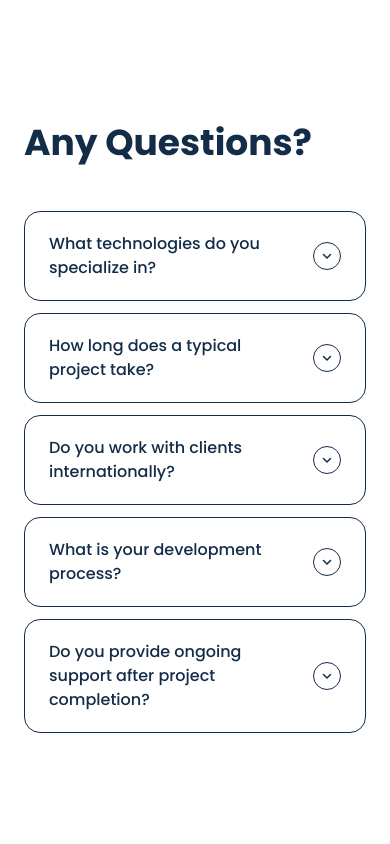
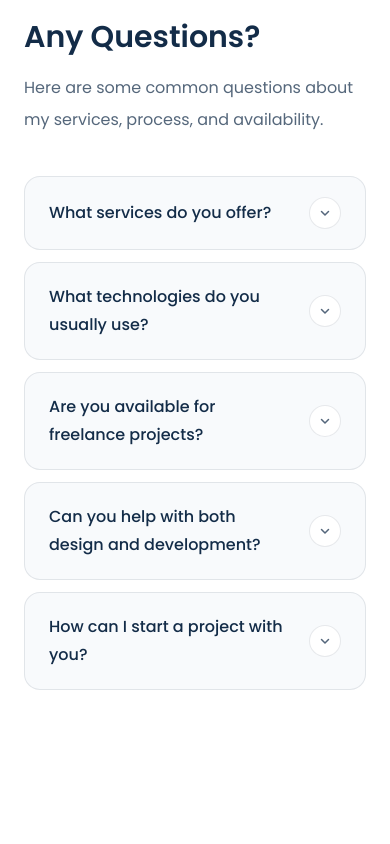
Before and after one commit to chandraputra06/chandraputra, a Next.js app: page / in a window 390 px wide. Shown: the part 7440-8284 px from the top of the page. Built offline with nearby package versions, Linux system fonts and the light colour scheme.

Commit message:
refactor: simplify homepage by removing redundant CTA section

```diff
--- a/app/page.js
+++ b/app/page.js
@@ -116,17 +116,20 @@ export default function Home() {
           </ScrollReveal>
 
           {/* FAQ */}
-          <ScrollReveal as="section" className="mt-10 py-20" delay={150}>
-            <div className="gradient-divider mb-20" />
-            <h2 className="mb-12 text-4xl font-bold md:text-5xl">
-              <span className="text-gradient">Any Questions?</span>
-            </h2>
-            <AccordionFAQ items={faqData} />
-          </ScrollReveal>
+          <ScrollReveal as="section" className="py-20 md:py-28" delay={150}>
+            <div className="max-w-2xl">
+              <h2 className="mt-4 text-3xl font-semibold leading-tight text-[var(--foreground)] md:text-4xl">
+                Any Questions?
+              </h2>
+              <p className="mt-4 text-base leading-8 text-[var(--muted)] md:text-lg">
+                Here are some common questions about my services, process, and
+                availability.
+              </p>
+            </div>
 
-          {/* CTA */}
-          <ScrollReveal as="section" delay={150}>
-            <CTASection />
+            <div className="mt-10">
+              <AccordionFAQ items={faqData} />
+            </div>
           </ScrollReveal>
         </div>
       </div>
--- a/components/AccordionFAQ.jsx
+++ b/components/AccordionFAQ.jsx
@@ -21,33 +21,54 @@ function AccordionFAQ({ items }) {
         return (
           <div
             key={item.id || index}
-            className={`overflow-hidden rounded-2xl border transition-all duration-500 ${
+            className={`overflow-hidden rounded-2xl border transition-all duration-300 ${
               isOpen
-                ? 'border-accent-500/20 bg-surface-2 shadow-lg shadow-accent-500/5'
-                : 'border-surface-1 bg-surface-1 hover:border-surface-2 hover:bg-surface-2'
+                ? 'border-[var(--border-2)] bg-[var(--surface-2)]'
+                : 'border-[var(--border-1)] bg-[var(--surface-1)] hover:border-[var(--border-2)] hover:bg-[var(--surface-2)]'
             }`}
           >
             <button
+              type="button"
               onClick={() => toggle(index)}
-              className="flex w-full items-center justify-between px-6 py-5 text-left transition-colors cursor-pointer"
+              className="flex w-full cursor-pointer items-center justify-between px-6 py-5 text-left"
             >
-              <span className={`font-medium pr-4 transition-colors duration-300 ${isOpen ? 'text-accent-400' : 'text-foreground'}`}>
+              <span
+                className={`pr-4 text-base font-medium leading-7 transition-colors duration-300 ${
+                  isOpen
+                    ? 'text-[var(--foreground)]'
+                    : 'text-[var(--foreground)]'
+                }`}
+              >
                 {item.q}
               </span>
+
               <span
-                className={`flex h-7 w-7 shrink-0 items-center justify-center rounded-full border transition-all duration-500 ${
+                className={`flex h-8 w-8 shrink-0 items-center justify-center rounded-full border transition-all duration-300 ${
                   isOpen
-                    ? 'rotate-180 border-accent-500/30 bg-accent-500/10 text-accent-400'
-                    : 'border-surface-1 bg-surface-1 text-muted'
+                    ? 'rotate-180 border-[var(--border-2)] bg-[var(--background)] text-[var(--accent-primary)]'
+                    : 'border-[var(--border-1)] bg-[var(--background)] text-[var(--muted)]'
                 }`}
               >
-                <svg width="12" height="12" viewBox="0 0 12 12" fill="none" className="transition-transform">
-                  <path d="M2.5 4.5L6 8L9.5 4.5" stroke="currentColor" strokeWidth="1.5" strokeLinecap="round" strokeLinejoin="round" />
+                <svg
+                  width="12"
+                  height="12"
+                  viewBox="0 0 12 12"
+                  fill="none"
+                  className="transition-transform"
+                >
+                  <path
+                    d="M2.5 4.5L6 8L9.5 4.5"
+                    stroke="currentColor"
+                    strokeWidth="1.5"
+                    strokeLinecap="round"
+                    strokeLinejoin="round"
+                  />
                 </svg>
               </span>
             </button>
+
             <AccordionContent isOpen={isOpen}>
-              <div className="px-6 pb-5 text-muted leading-relaxed">
+              <div className="px-6 pb-5 text-sm leading-7 text-[var(--muted)] md:text-base">
                 {item.a}
               </div>
             </AccordionContent>
@@ -63,22 +84,20 @@ function AccordionContent({ isOpen, children }) {
   const contentRef = useRef(null)
 
   useEffect(() => {
-    if (!contentRef.current) return
-    if (!wrapperRef.current) return
+    if (!contentRef.current || !wrapperRef.current) return
 
-    const nextHeight = isOpen ? `${contentRef.current.scrollHeight}px` : '0px'
-    wrapperRef.current.style.maxHeight = nextHeight
+    wrapperRef.current.style.maxHeight = isOpen
+      ? `${contentRef.current.scrollHeight}px`
+      : '0px'
   }, [isOpen])
 
   return (
     <div
       ref={wrapperRef}
       style={{ maxHeight: '0px' }}
-      className="overflow-hidden transition-all duration-500 ease-in-out"
+      className="overflow-hidden transition-all duration-300 ease-in-out"
     >
-      <div ref={contentRef}>
-        {children}
-      </div>
+      <div ref={contentRef}>{children}</div>
     </div>
   )
 }
--- a/data/faq.js
+++ b/data/faq.js
@@ -1,27 +1,27 @@
 export const faqData = [
   {
     id: 1,
-    q: 'What technologies do you specialize in?',
-    a: 'I specialize in modern frontend technologies including React, Next.js, TypeScript, and Tailwind CSS. I also have experience with various backend technologies and mobile development using React Native.',
+    q: 'What services do you offer?',
+    a: 'I offer website development services such as landing pages, company profile websites, travel and tour websites, and other custom web solutions. I also work on creative design for social media.',
   },
   {
     id: 2,
-    q: 'How long does a typical project take?',
-    a: 'Project timelines vary depending on complexity and requirements. A simple website might take 2-4 weeks, while a complex web application could take 2-3 months. I provide detailed timelines during the project planning phase.',
+    q: 'What technologies do you usually use?',
+    a: 'I mainly work with Next.js, React, Laravel, Blade, Tailwind CSS, JavaScript, PHP, and MySQL. The stack I use depends on the needs and scope of the project.',
   },
   {
     id: 3,
-    q: 'Do you work with clients internationally?',
-    a: 'Yes, I work with clients from all around the world. I\'m experienced in remote collaboration and can adapt to different time zones to ensure smooth communication.',
+    q: 'Are you available for freelance projects?',
+    a: 'Yes, I am available for freelance work and collaborations. I am currently pursuing my studies while also working on client projects in web development and creative design.',
   },
   {
     id: 4,
-    q: 'What is your development process?',
-    a: 'I follow an agile development approach with regular check-ins and iterations. This includes initial consultation, planning, design review, development, testing, and deployment with ongoing support.',
+    q: 'Can you help with both design and development?',
+    a: 'Yes. I can help with both the visual direction and the development process, especially for projects that need a clean interface and a functional, responsive website.',
   },
   {
     id: 5,
-    q: 'Do you provide ongoing support after project completion?',
-    a: 'Yes, I offer various support and maintenance packages to ensure your project continues to run smoothly. This includes bug fixes, updates, and feature enhancements as needed.',
+    q: 'How can I start a project with you?',
+    a: 'You can contact me through the contact page or email me directly. After that, we can discuss your goals, project requirements, timeline, and the best approach for the work.',
   },
 ]
```
